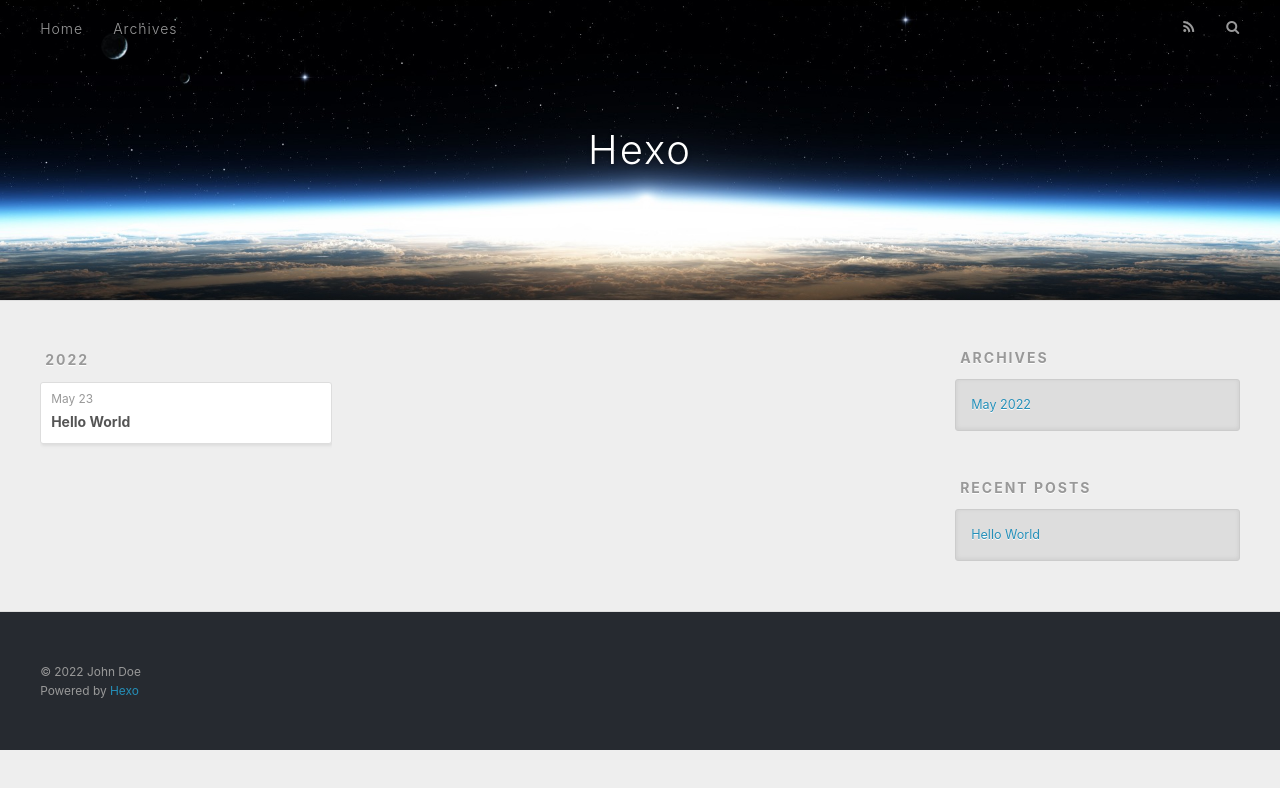
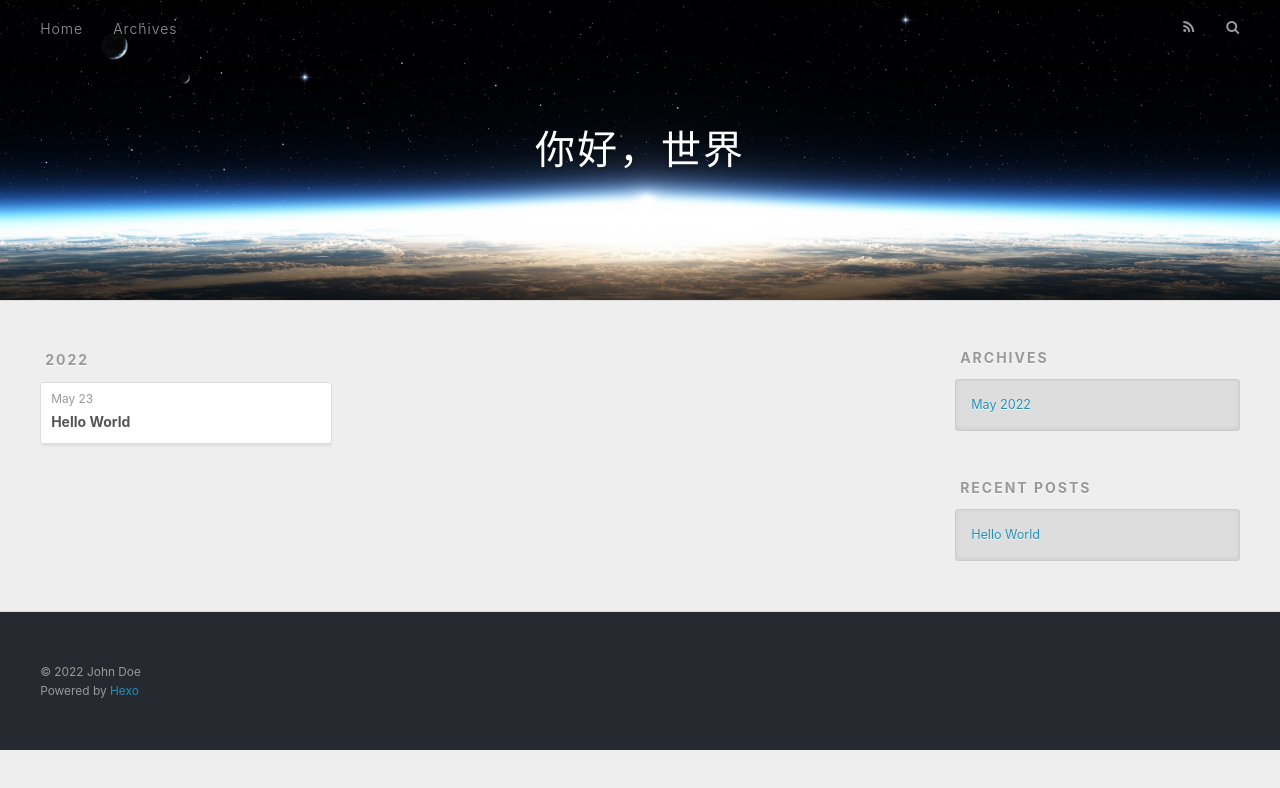
Before and after one commit to hhuangjjingccheng/PicX, a plain HTML site: page archives/2022/05/index.html in a window 1280 px wide. Drawn offline with nearby package versions, Linux system fonts and the light colour scheme.

Commit message:
Site updated: 2022-05-23 15:20:47

```diff
--- a/archives/2022/05/index.html
+++ b/archives/2022/05/index.html
@@ -5,17 +5,17 @@
 
 
 
-  <title>Archives: 2022/5 | Hexo</title>
+  <title>Archives: 2022/5 | 你好，世界</title>
   <meta name="viewport" content="width=device-width, initial-scale=1, maximum-scale=1">
   <meta property="og:type" content="website">
-<meta property="og:title" content="Hexo">
+<meta property="og:title" content="你好，世界">
 <meta property="og:url" content="http://example.com/archives/2022/05/index.html">
-<meta property="og:site_name" content="Hexo">
+<meta property="og:site_name" content="你好，世界">
 <meta property="og:locale" content="en_US">
 <meta property="article:author" content="John Doe">
 <meta name="twitter:card" content="summary">
 
-    <link rel="alternate" href="/atom.xml" title="Hexo" type="application/atom+xml">
+    <link rel="alternate" href="/atom.xml" title="你好，世界" type="application/atom+xml">
 
 
     <link rel="icon" href="/favicon.png">
@@ -36,7 +36,7 @@
   <div id="header-outer" class="outer">
     <div id="header-title" class="inner">
       <h1 id="logo-wrap">
-        <a href="/" id="logo">Hexo</a>
+        <a href="/" id="logo">你好，世界</a>
       </h1>
 
     </div>
```
Also changed, not shown: 2022/05/23/hello-world/index.html (+4 -4 lines), archives/2022/index.html (+5 -5 lines), archives/index.html (+5 -5 lines), index.html (+5 -5 lines).
